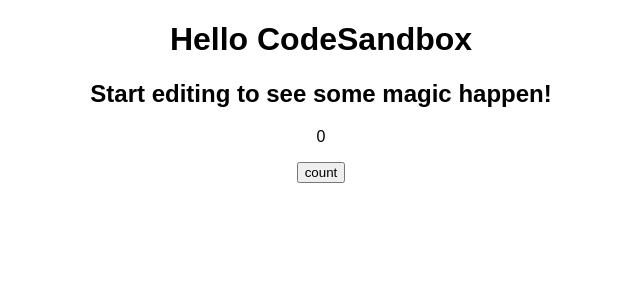
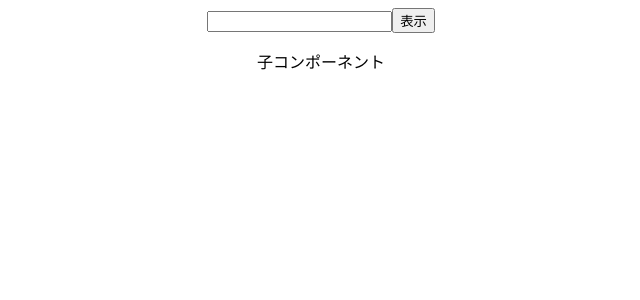
Before and after one commit to ShoheiTakino/react-continue, a React (Create React App) app: page / in a window 1280 px wide. Shown: the top 300 px of the page, without its empty margins (319-959 px from the left). Built offline with nearby package versions, Linux system fonts and the light colour scheme.

Commit message:
コンポーネント化

```diff
--- a/src/App.js
+++ b/src/App.js
@@ -1,7 +1,9 @@
 import { useState } from "react";
+import { ChildArea } from "./ChildeArea";
 import "./styles.css";
 
 export default function App() {
+  console.log("aaa");
   const [count, setCount] = useState(0);
   const onClickCountButton = () => {
     setCount(count + 1);
@@ -9,10 +11,9 @@
 
   return (
     <div className="App">
-      <h1>Hello CodeSandbox</h1>
-      <h2>Start editing to see some magic happen!</h2>
-      <p>{count}</p>
-      <button onClick={onClickCountButton}>count</button>
+      <input />
+      <button>表示</button>
+      <ChildArea />
     </div>
   );
 }
--- /dev/null
+++ b/src/ChildeArea.jsx
@@ -0,0 +1,7 @@
+export const ChildArea = () => {
+  return (
+    <div>
+      <p>子コンポーネント</p>
+    </div>
+  );
+};
```
